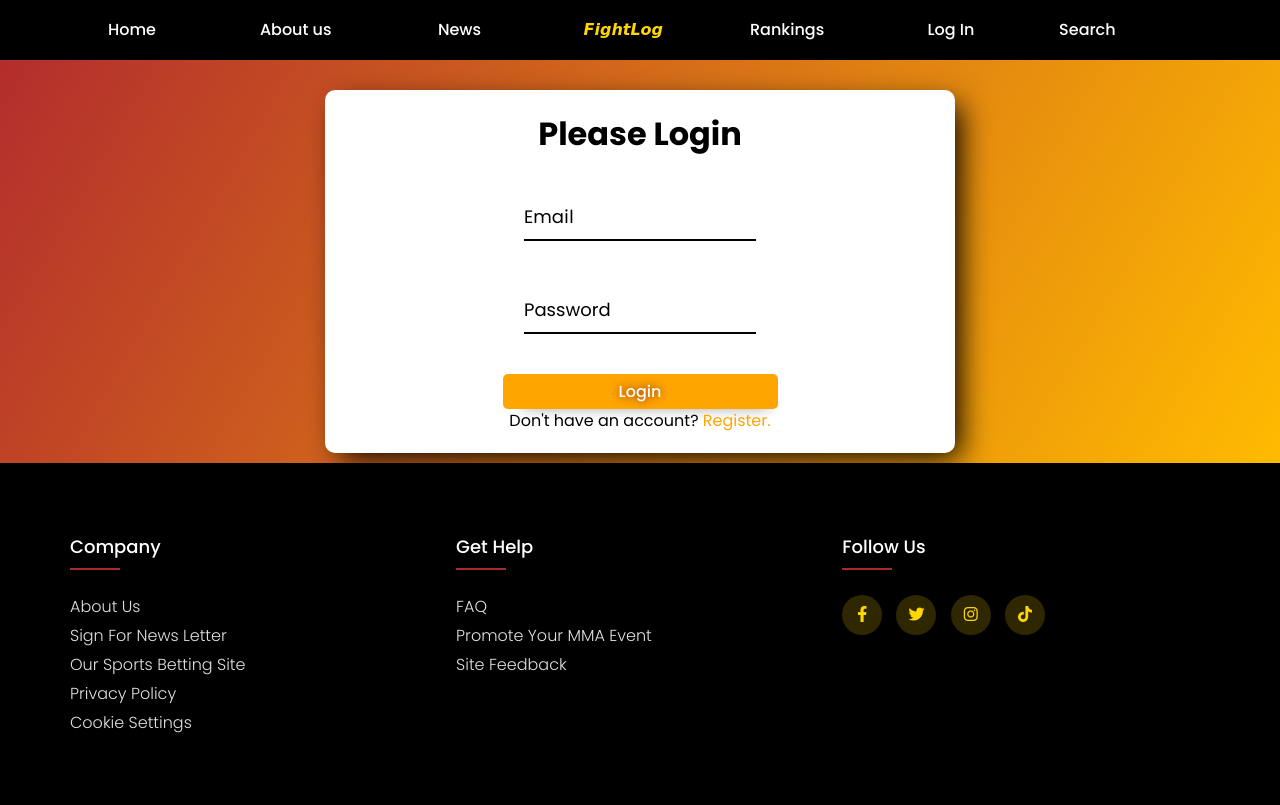
After one commit to Liburn-Krasniqi/MMA-Event-Tracker, a PHP site: page /Login.html in a window 1280 px wide. The commit adds this page. Run offline with PHP 8.4, Linux system fonts and the light colour scheme.

Commit message:
LogIn NoScrollBtn

```diff
--- a/AboutMain.css
+++ b/AboutMain.css
@@ -23,7 +23,6 @@ main{
 
     font-size: xx-large;
     color: rgb(255, 255, 255);
-    text-shadow: 0px 0px 15px rgb(127, 31, 31);
 }
 
 .faq-container{
--- /dev/null
+++ b/Login.css
@@ -0,0 +1,93 @@
+main{
+    display: flex;
+    justify-content: center;
+}
+
+#login-container{
+    text-align: center;
+    border-radius: 10px;
+    background-color: white;
+    padding: 20px 40px;
+    width: 50%;
+    box-shadow: 10px 10px 30px -5px;
+}
+
+#login-container h1 {
+    text-align: center;
+    margin-bottom: 30px;
+}
+
+#login-container a {
+    text-decoration: none;
+    color: orange;
+}
+
+.btn {
+    cursor: pointer;
+    display: inline-block;
+    width: 50%;
+    background-color: orange;
+    box-shadow: 5px 10px 15px -15px black;
+    color: white;
+    text-shadow: 0px 0px 8px rgb(127, 31, 31);
+    padding: 5px;
+    font-family: inherit;
+    font-size: medium;
+    font-weight: 500;
+    border:0;
+    border-radius: 5px;
+}
+
+.btn:focus {
+    outline: 0;
+}
+
+.btn:active {
+    transform: scale(0.98);
+}
+
+.text {
+    margin-top: 30px;
+}
+
+.form-control {
+    justify-self: center;
+    margin: 20px 0 40px;
+    position: relative;
+}
+
+.form-control input {
+    background-color: transparent;
+    border: 0;
+    border-bottom: 2px black solid;
+    display: block;
+    width: 100%;
+    padding: 15px 0;
+    font-size: 18px;
+    color: black;
+}
+
+.form-control input:focus,
+.form-control input:valid {
+    outline: 0;
+    border-bottom-color: orange;
+}
+
+.form-control label {
+    position: absolute;
+    top: 15px;
+    left: 0;
+}
+
+.form-control label span{
+    display: inline-block;
+    font-size: 18px;
+    min-width: 5px;
+    transition: 0.3s cubic-bezier(0.68, -0.55, 0.265, 1.55);
+}
+
+.form-control input:focus + label span,
+.form-control input:valid + label span {
+    color: orange;
+    transform: translateY(-30px);
+}
--- /dev/null
+++ b/Login.html
@@ -0,0 +1,93 @@
+<!DOCTYPE html>
+<html lang="en">
+<head>
+    <meta charset="UTF-8">
+    <meta name="viewport" content="width=device-width, initial-scale=1.0">
+    <title>About Us</title>
+    <link rel="stylesheet" href="style.css">
+    <link rel="stylesheet" href="AboutMain.css">
+    <link rel="stylesheet" href="Login.css">
+    <link rel="stylesheet" type="text/css" href="https://cdnjs.cloudflare.com/ajax/libs/font-awesome/6.4.2/css/all.min.css">
+</head>
+<body>
+    <header>
+        <div class="row">
+            <a href="index.html">Home</a>
+            <a href="Abouti.html">About us</a>
+            <a href="News.html">News</a>
+
+            <a href="index.html" id="logo">FightLog</a>
+
+            <a href="Rankings.html">Rankings</a>
+            <a href="Login.html">Log In</a>
+            <div class="dropdown">
+                <p class="dropbtn" > Search </p>
+                <div class="dropdown-content" id="myDropdown">
+                    <a href="#">Link 1</a>
+                    <a href="#">Link 2</a>
+                    <a href="#">Link 3</a>
+                  </div>
+            </div>
+        </div>
+    </header>
+
+    <main>
+        <div id="login-container">
+            <h1>Please Login</h1>
+            <form>
+                <div class="form-control">
+                    <input type="text" required>
+                    <label for="">Email</label>
+                </div>
+
+                <div class="form-control">
+                    <input type="password" required>
+                    <label for="">Password</label>
+                </div>
+
+                <button class="btn">Login</button>
+
+                <p>Don't have an account? <a href="">Register.</a></p>
+            </form>
+        </div>
+    </main>
+
+    <footer>
+       <div class="container">
+            <div class="row">
+                <div class="footer-column">
+                    <h4>Company</h1>
+                    <ul>
+                        <li><a href="">About us</a></li>
+                        <li><a href="">Sign for news letter</a></li>
+                        <li><a href="">Our sports betting site</a></li>
+                        <li><a href="">Privacy policy</a></li>
+                        <li><a href="">Cookie settings</a></li>
+                    </ul>
+                </div>
+
+                <div class="footer-column">
+                    <h4>Get Help</h1>
+                    <ul>
+                        <li><a href="">FAQ</a></li>
+                        <li><a href="">Promote your MMA event</a></li>
+                        <li><a href="">Site feedback</a></li>
+                    </ul>
+                </div>
+
+                <div class="footer-column">
+                    <h4>Follow Us</h4>
+                    <div class="SocialLinks-section">
+                        <a href=""><i class="fab fa-facebook-f"></i></a>
+                        <a href=""><i class="fab fa-twitter"></i></a>
+                        <a href=""><i class="fab fa-instagram"></i></a>
+                        <a href=""><i class="fab fa-tiktok"></i></a>
+                    </div>
+                </div>
+            </div>
+
+       </div>
+    </footer>
+    <script src="app.js"></script>
+</body>
+</html>
--- a/app.js
+++ b/app.js
@@ -3,3 +3,12 @@ const buttons = document.querySelectorAll('.faq-toggle')
 buttons.forEach(button => {
     button.addEventListener('click', () => button.parentNode.classList.toggle('active'))
 })
+
+const labels = document.querySelectorAll('.form-control label')
+
+labels.forEach(label => {
+    label.innerHTML = label.innerText
+    .split('')
+    .map((letter, idx) => `<span style="transition-delay:${idx * 30}ms">${letter}</span>`)
+    .join('')
+})
--- a/style.css
+++ b/style.css
@@ -153,6 +153,11 @@ ul{
     padding-left: 9px;
 }
 
+.footer-column>ul>li>a:active{
+    transform: scale(0.98);
+    padding-left: 8px;
+}
+
 .footer-column>.SocialLinks-section>a{
     display: inline-block;
     height: 40px;
@@ -171,6 +176,10 @@ ul{
     background-color: gold;
 }
 
+.footer-column>.SocialLinks-section>a:active{
+    transform: scale(0.94);
+}
+
 
 /* E bojna responsive tash */
 @media(max-width: 767px){
```
